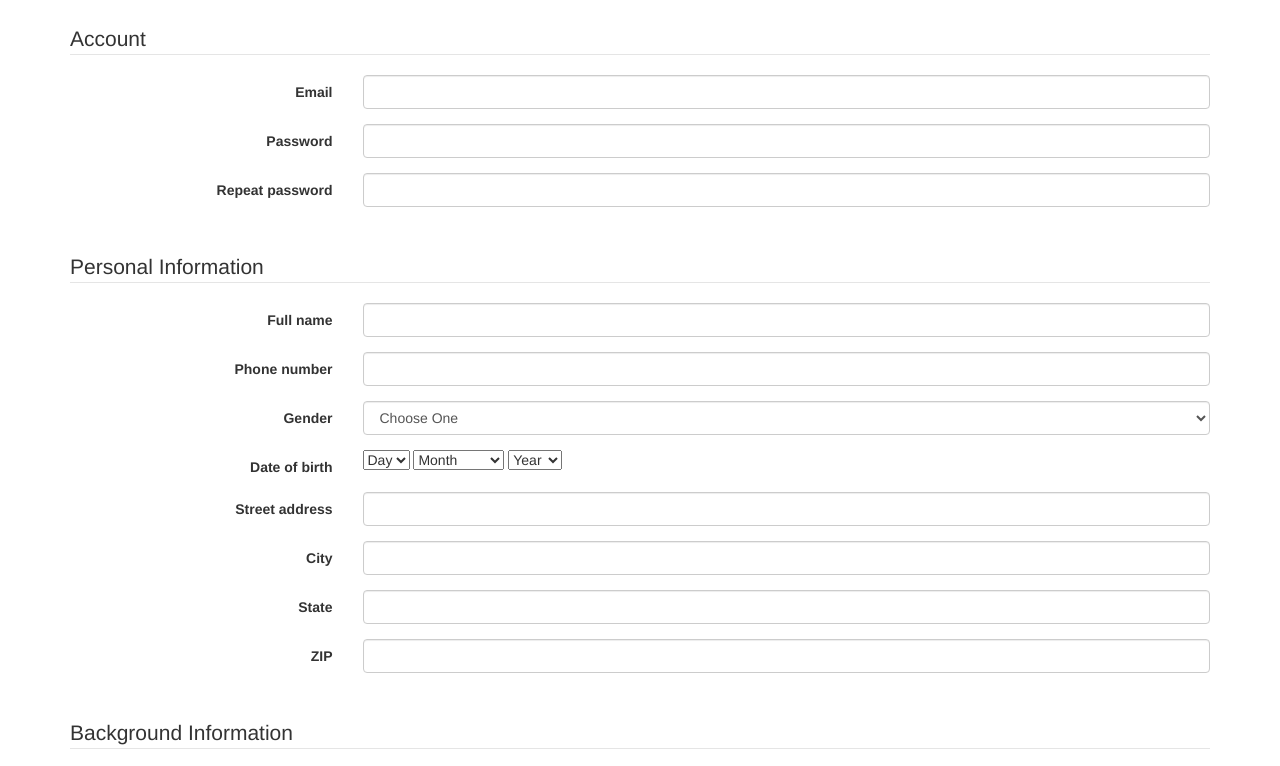
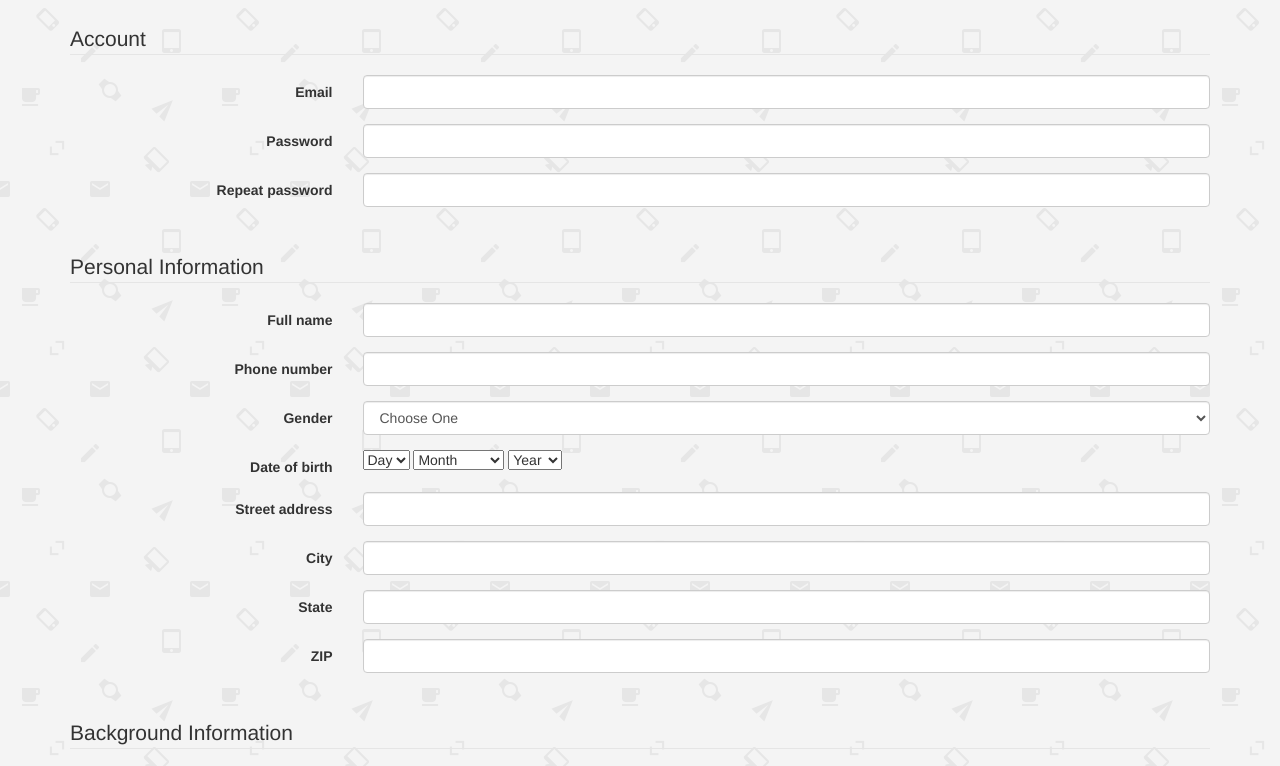
Before and after one commit to gyin-1934224/gyin-1934224.github.io, a plain HTML site: page jobApplicationForm.html in a window 1280 px wide. Shown: the part 69-835 px from the top of the page. Drawn offline with nearby package versions, Linux system fonts and the light colour scheme.

Commit message:
Add files via upload

```diff
--- a/jobApplicationForm.html
+++ b/jobApplicationForm.html
@@ -4,6 +4,7 @@
 	<meta charset="utf-8">
 	<meta name="viewport" content="width=device-width, initial-scale=1.0">
 	<title>Job Application</title>
+	<link rel="stylesheet" type="text/css" href="job.css" />
 	<link href="http://netdna.bootstrapcdn.com/bootstrap/3.0.0/css/bootstrap.min.css" rel="stylesheet">
 </head>
 <body>
```
